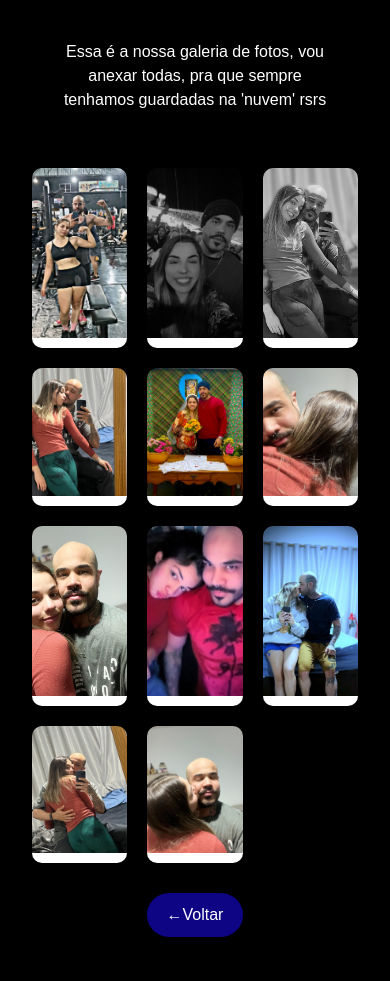
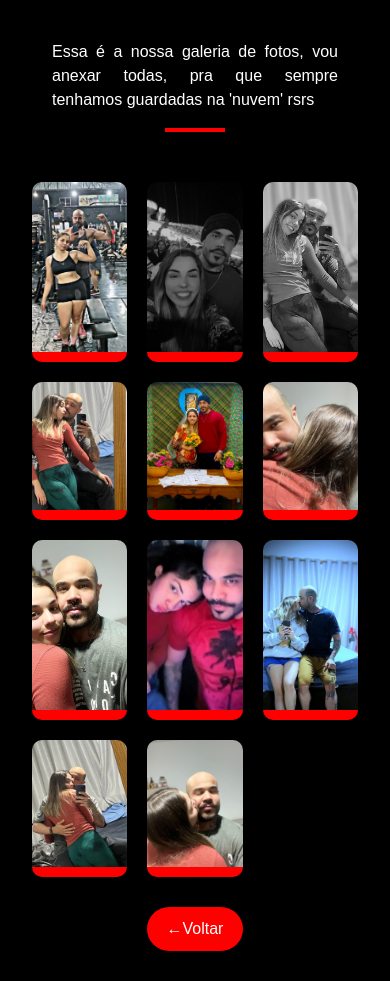
Before and after one commit to LariSevilha/surprise-re, a plain HTML site: page index2.html in a window 390 px wide. Drawn offline with nearby package versions, Linux system fonts and the light colour scheme.

Commit message:
refactor layout page secondary

```diff
--- a/index2.html
+++ b/index2.html
@@ -35,6 +35,15 @@
             color: white;
         }
 
+        .text-card::after {
+            content: "";
+            display: block;
+            width: 60px;
+            height: 4px;
+            background-color: #ff0000; /* Linha vermelha abaixo do texto */
+            margin: 10px auto;
+        }
+
         .gallery {
             display: grid;
             grid-template-columns: repeat(auto-fit, minmax(200px, 1fr));
@@ -52,8 +61,8 @@
             width: 100%;
             height: 100%;
             object-fit: cover;
-            transition: transform 0.2s ease; /* Reduzido o tempo da transição para 0.2s */
-            border-bottom: 10px solid white;
+            transition: transform 0.2s ease;
+            border-bottom: 10px solid red; /* Borda vermelha inferior */
         }
 
         .gallery-item:hover img {
@@ -78,7 +87,7 @@
         }
 
         .back-button-container a {
-            background-color: rgb(14, 5, 133);
+            background-color: #ff0000; /* Botão vermelho */
             color: white;
             font-size: 1rem;
             padding: 10px 20px;
@@ -91,7 +100,7 @@
         }
 
         .back-button-container a:hover {
-            background-color: rgb(9, 3, 96);
+            background-color: #cc0000; /* Vermelho mais escuro no hover */
         }
 
         @media (max-width: 768px) {
@@ -102,19 +111,23 @@
             .gallery-item .caption {
                 font-size: 12px;
             }
+            .text-nav{
+              text-align: justify;
+           }
         }
 
         /* Ajuste para garantir que as setas de navegação no Lightbox fiquem visíveis */
         .lightbox-arrow {
             z-index: 10000;
         }
+
     </style>
 
     <script>
         lightbox.option({
-            'resizeDuration': 200, // Duração da animação ao redimensionar a lightbox
-            'fadeDuration': 200, // Duração da transição ao passar para a próxima imagem
-            'wrapAround': true // Permite que a galeria circule continuamente
+            'resizeDuration': 200,
+            'fadeDuration': 200,
+            'wrapAround': true
         });
     </script>
 </head>
@@ -122,7 +135,7 @@
 <body>
     <div class="container">
         <div class="text-card">
-            <p>Essa é a nossa galeria de fotos, vou anexar todas, pra que sempre tenhamos guardadas na 'nuvem' rsrs</p>
+            <p class="text-nav">Essa é a nossa galeria de fotos, vou anexar todas, pra que sempre tenhamos guardadas na 'nuvem' rsrs</p>
         </div>
         <div class="gallery">
             <div class="gallery-item">
@@ -136,7 +149,7 @@
                     document.write(`
                         <div class="gallery-item">
                             <a href="img/${i}.jpeg" data-lightbox="gallery" data-title="Momento ${i}">
-                                <img src="img/${i}.jpeg"  >
+                                <img src="img/${i}.jpeg">
                             </a>
                         </div>
                     `);
```
Also changed, not shown: index.html (+1 -1 lines).
